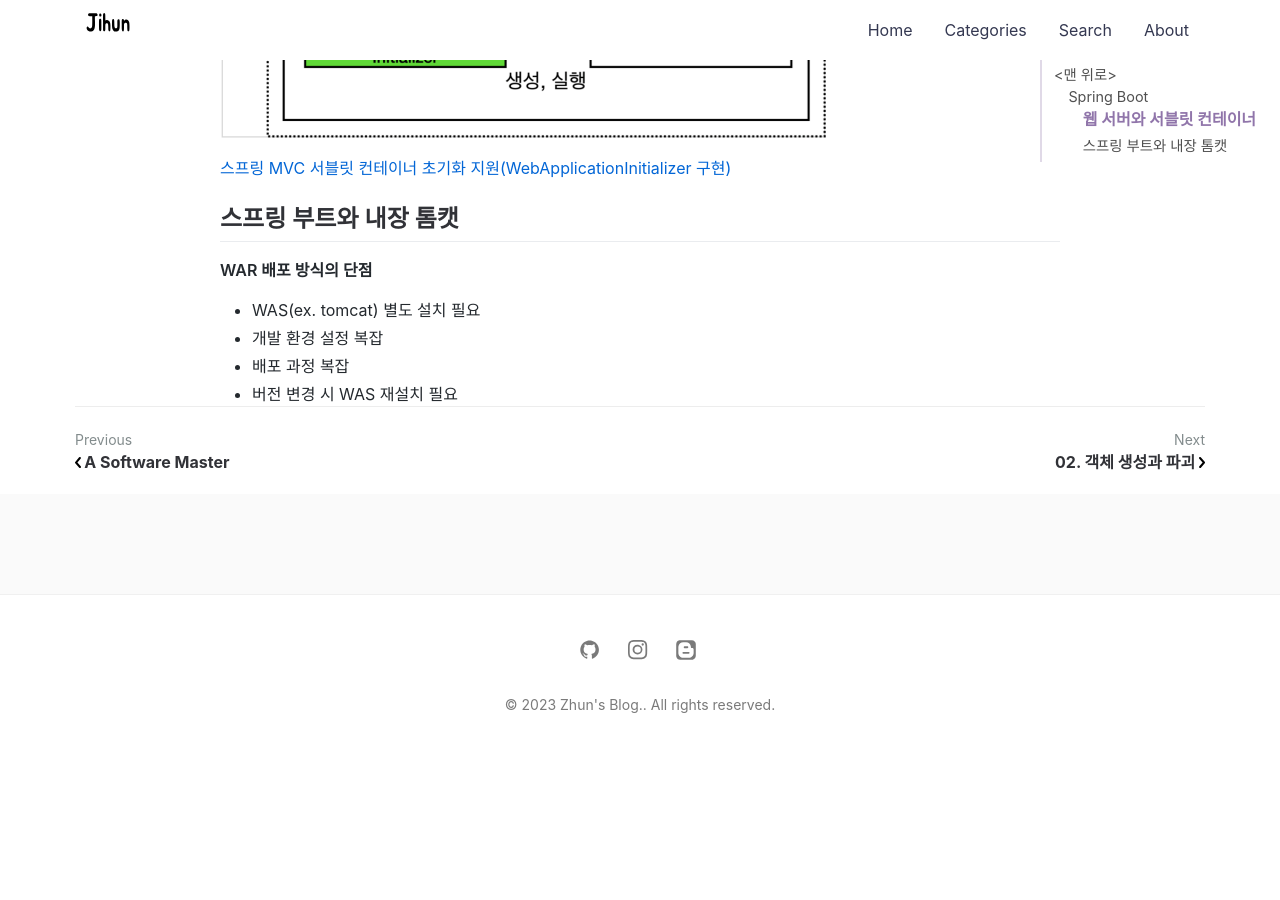
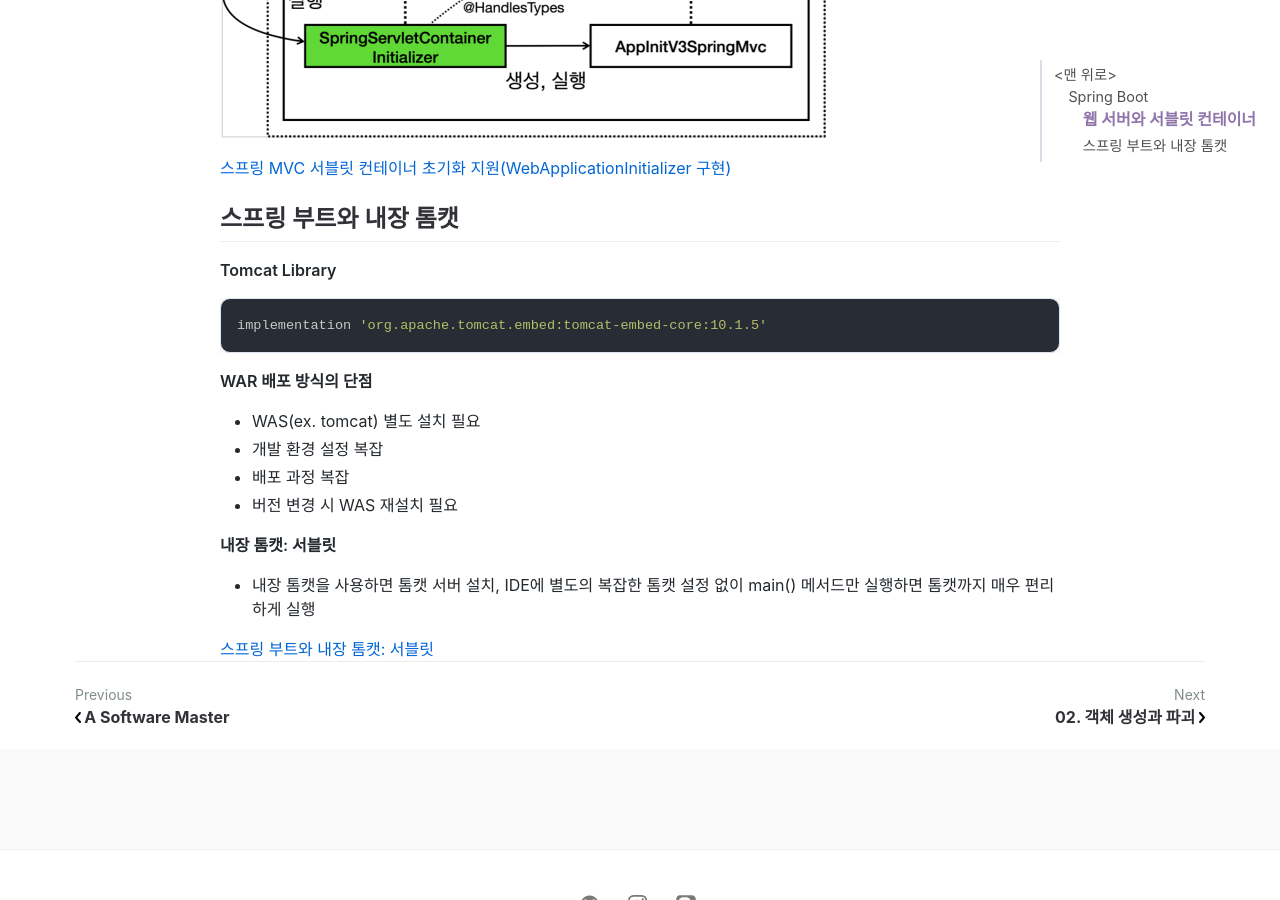
Before and after one commit to jihunparkme/jihunparkme.github.io, a Jekyll site: the page built from _posts/2023-04-06-spring-boot.md, in a window 1280 px wide and 900 px high, scrolled down 3928 px. Built offline with Jekyll 4.4.1, drawn with Linux system fonts in a browser that asks for light colours; nearby versions of some CDN libraries; comment, search, counter and statistics services are not loaded; before the commit the page ends 4688 px from its top, so only the background shows below that.

Commit message:
[Spring Boot] 스프링 부트와 내장 톰캣: 서블릿

````diff
--- a/_posts/2023-04-06-spring-boot.md
+++ b/_posts/2023-04-06-spring-boot.md
@@ -128,9 +128,21 @@
 
 ## 스프링 부트와 내장 톰캣
 
+**Tomcat Library**
+
+```gradle
+implementation 'org.apache.tomcat.embed:tomcat-embed-core:10.1.5'
+```
+
 **WAR 배포 방식의 단점**
 
 - WAS(ex. tomcat) 별도 설치 필요
 - 개발 환경 설정 복잡
 - 배포 과정 복잡
 - 버전 변경 시 WAS 재설치 필요
+
+**내장 톰캣: 서블릿**
+
+- 내장 톰캣을 사용하면 톰캣 서버 설치, IDE에 별도의 복잡한 톰캣 설정 없이 main() 메서드만 실행하면 톰캣까지 매우 편리하게 실행
+
+[스프링 부트와 내장 톰캣: 서블릿](https://github.com/jihunparkme/Inflearn-Spring-Boot/commit/2de424bdf8f28456f739d918bca616b38fddc978)
````
